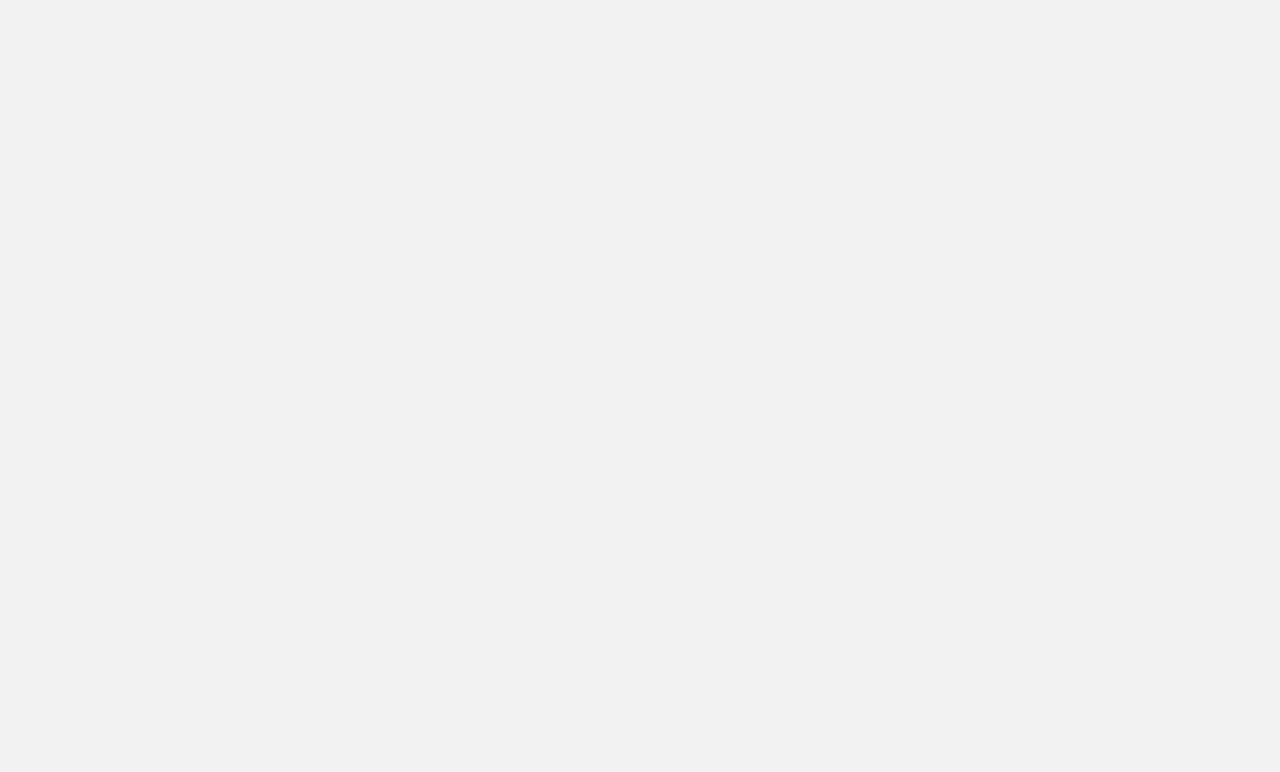
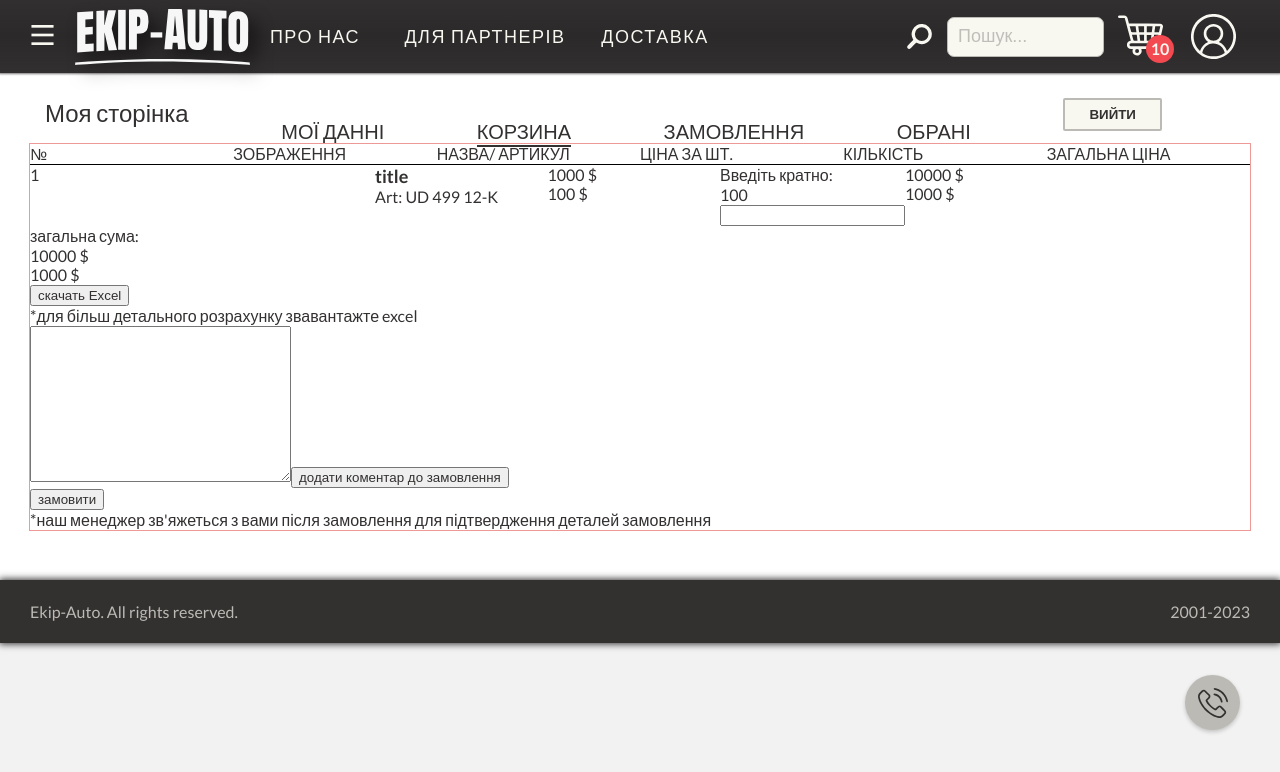
Before and after one commit to GeneralFreelancer/ekip-auto-frontend, a React (Create React App) app: page /myprofile/basket in a window 1280 px wide. Before the commit this address had no page. Shown: the top 772 px of the page. Built offline with nearby package versions, Linux system fonts and the light colour scheme; what cyrillic-to-translit-js would draw is missing.

Commit message:
description+admin

```diff
--- a/src/App.js
+++ b/src/App.js
@@ -25,7 +25,7 @@ function App() {
             // element={user.isLoggedIn ? <MyData /> : <Navigate to="/" />}
           />
           <Route
-            path="cart"
+            path="basket"
             element={<Cart/>}
             // element={user.isLoggedIn ? <MyData /> : <Navigate to="/" />}
           />
--- a/src/components/UserPageComponent/PageMenu/PageMenu.jsx
+++ b/src/components/UserPageComponent/PageMenu/PageMenu.jsx
@@ -14,7 +14,7 @@ const PageMenu = () => {
           <NavLink className={({ isActive }) => (isActive ? style.active : '')} to="/myprofile/mydata">Мої данні</NavLink>
         </li>
         <li>
-          <NavLink className={({ isActive }) => (isActive ? style.active : '')} to="/myprofile/cart">Корзина</NavLink>
+          <NavLink className={({ isActive }) => (isActive ? style.active : '')} to="/myprofile/basket">Корзина</NavLink>
         </li>
         <li>
           <NavLink className={({ isActive }) => (isActive ? style.active : '')} to="/myprofile/orders">Замовлення</NavLink>
--- a/src/components/UserPageComponent/TextBlock/TextBlock.module.scss
+++ b/src/components/UserPageComponent/TextBlock/TextBlock.module.scss
@@ -1,6 +1,9 @@
 .textBlock {
   margin-top: 50px;
   padding: 30px;
+  @media screen and (max-width: 1024px) {
+    margin-top: 0px;
+  }
   @media screen and (max-width: 800px) {
     padding-bottom: 0px;
   }
```
